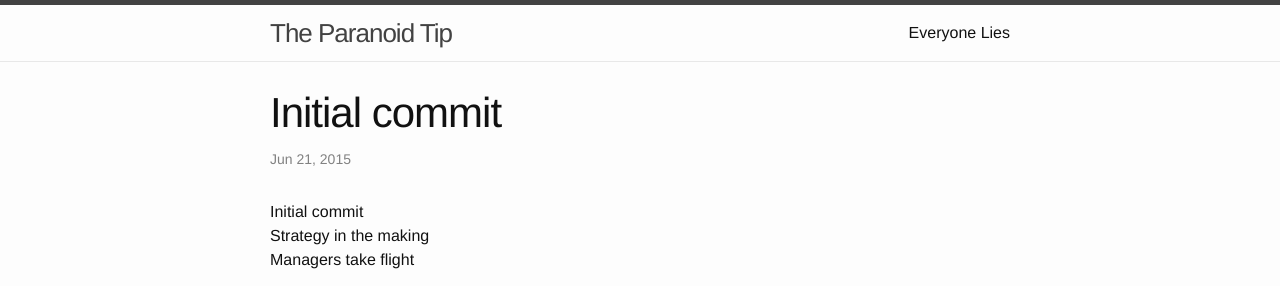
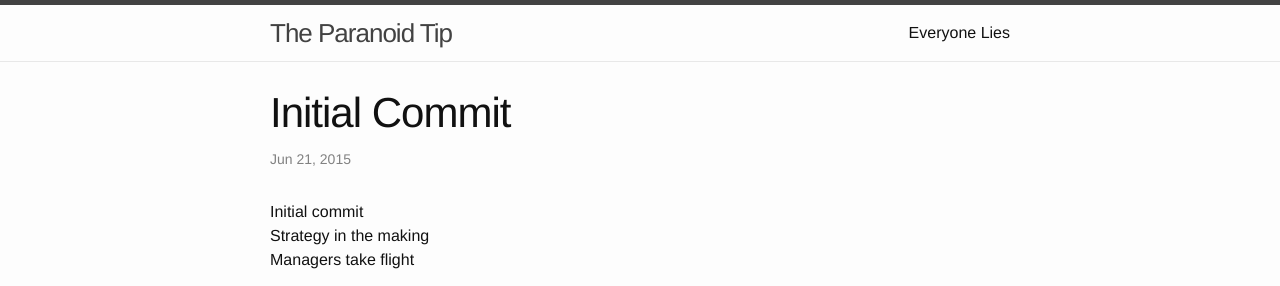
Before and after one commit to orbitofdeceit/orbitofdeceit.github.io, a Jekyll site: the page built from _posts/2015-06-21-booyah-enterprise-development.markdown, in a window 1280 px wide. Shown: the top 286 px of the page. Built offline with Jekyll 4.4.1, drawn with Linux system fonts in a browser that asks for light colours.

```diff
--- a/_posts/2015-06-21-booyah-enterprise-development.markdown
+++ b/_posts/2015-06-21-booyah-enterprise-development.markdown
@@ -1,6 +1,6 @@
 ---
 layout: post
-title: Initial commit
+title: Initial Commit
 categories: haiku
 tags: haiku
 ---
```
